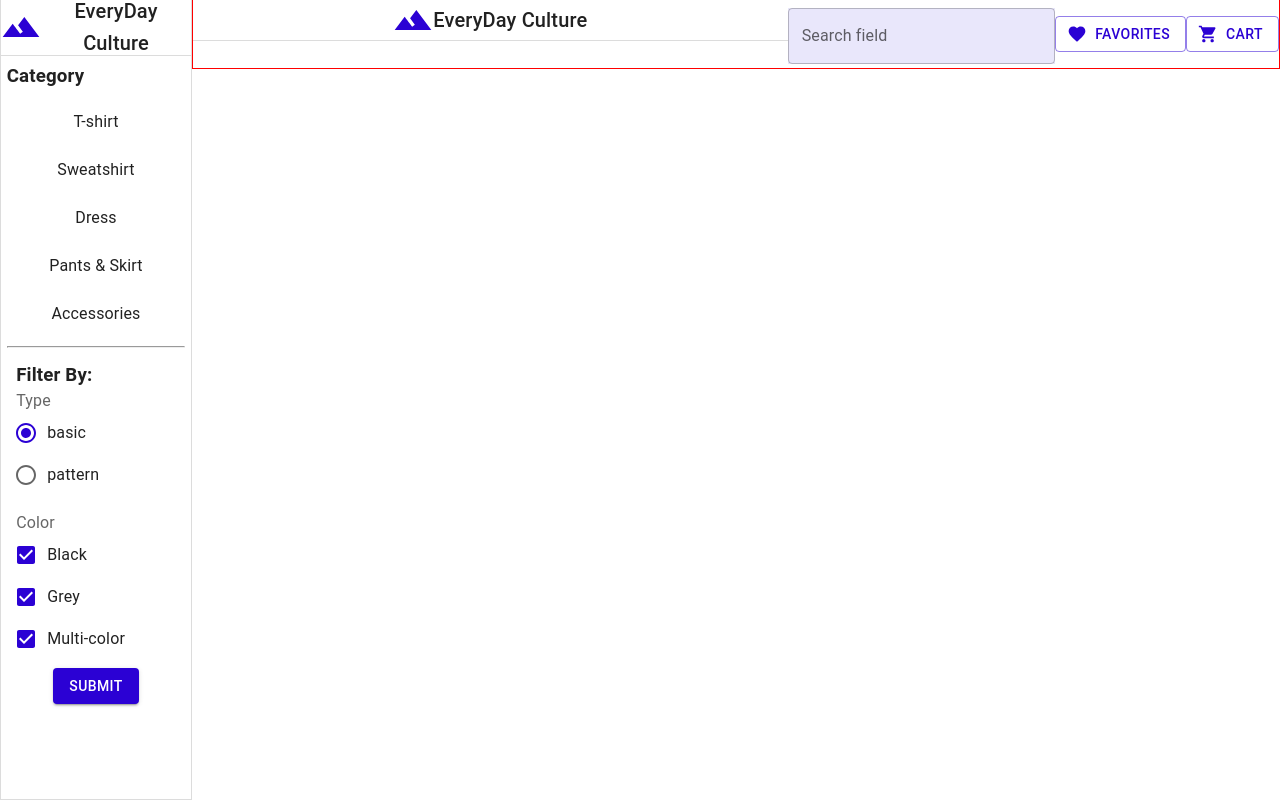
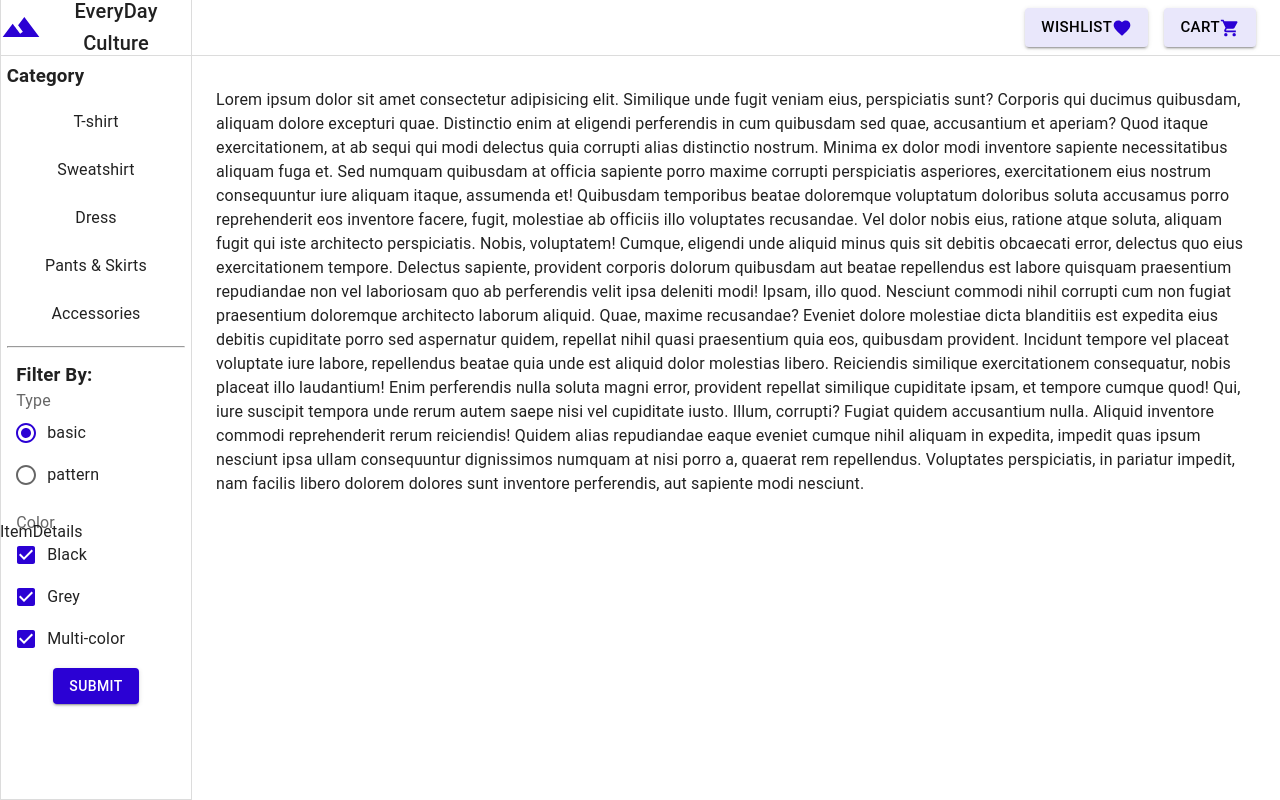
Before and after one commit to moises-devs/EverdayCultureShop, a React (Create React App) app: page /item/1 in a window 1280 px wide. Built offline with nearby package versions, Linux system fonts and the light colour scheme.

Commit message:
fixed navbar working on context

```diff
--- a/src/App.js
+++ b/src/App.js
@@ -1,24 +1,28 @@
-import {Routes, Route} from "react-router-dom";
-// import BottomNavigation from "./Components/Layout/BottomNavigation";
-// import useMediaQuery from '@mui/material/useMediaQuery';
+import {Routes, Route, useLocation } from "react-router-dom";
 import { CssBaseline, ThemeProvider } from "@mui/material";
 import { colorTheme } from "./Components/UI/colorTheme";
 import Home from "./Pages/Home";
 import Navbar from "./Components/Navbar/Navbar";
-
+import { useEffect}from "react";
+import Checkout from "./Components/Checkout/Checkout";
+import Confirmation from "./Components/Checkout/Confirmation";
+import ItemDetails from "./Components/Item/ItemDetails";
 function App() {
-  // const hideBottomNavigation= useMediaQuery('(min-width:600px)');
+  const { pathname } = useLocation();
+  useEffect( () => {
+    window.scrollTo(0,0)
+    return () => null
+  },[pathname]);
   return (
     <ThemeProvider theme={colorTheme}>
     <CssBaseline/>
     <Navbar/>
     <Routes>
       <Route path="/" element={<Home/>} />
-      <Route path="/menu" element={<div> inside menu </div> }/>
-      <Route path="/search" element={<div>inside search </div> }/>
-      <Route path="/cart" element={<div> inside cart </div> } />
+      <Route path="item/:itemId" element={<ItemDetails/>}/>
+      <Route path="checkout" element={<Checkout/>}/>
+      <Route path="checkout/success" element={<Confirmation/> } />
     </Routes>
-    {/* {!hideBottomNavigation && <BottomNavigation/>} */}
     </ThemeProvider>
   );
 }
--- /dev/null
+++ b/src/Components/Checkout/Checkout.js
@@ -0,0 +1,9 @@
+import React from 'react'
+
+function Checkout() {
+  return (
+    <div>Checkout</div>
+  )
+}
+
+export default Checkout
--- /dev/null
+++ b/src/Components/Checkout/Confirmation.js
@@ -0,0 +1,9 @@
+import React from 'react'
+
+function Confirmation() {
+  return (
+    <div>Confirmation</div>
+  )
+}
+
+export default Confirmation
--- /dev/null
+++ b/src/Components/Item/ItemDetails.js
@@ -0,0 +1,9 @@
+import React from 'react'
+
+function ItemDetails() {
+  return (
+    <div>ItemDetails</div>
+  )
+}
+
+export default ItemDetails
--- a/src/Components/Navbar/Navbar.js
+++ b/src/Components/Navbar/Navbar.js
@@ -1,9 +1,9 @@
 import React from 'react'
 import Sidebar from './Sidebar'
-import TopBar from './TopBar'
+import TopBar from "./TopBar"
 import useMediaQuery from '@mui/material/useMediaQuery';
 function Navbar() {
-      const hideSideBar= useMediaQuery('(min-width:890px)');
+      const hideSideBar= useMediaQuery('(min-width:900px)');
   return (
     <>
     {hideSideBar && <Sidebar/>}
--- a/src/Components/Navbar/Sidebar.js
+++ b/src/Components/Navbar/Sidebar.js
@@ -21,19 +21,19 @@ const categories = [
   "T-shirt",
   "Sweatshirt",
   "Dress",
-  "Pants & Skirt",
+  "Pants & Skirts",
   "Accessories",
 ];
 
-function Sidebar() {
+function Sidebar(props) {
   return (
-    <Box
+    <Box className="sidebar"
       sx={{
-        width: "15%",
+        width: `${props.length ? props.length : '15%'}`,
         height: "100vh",
-        border: 0.5,
-        borderColor: "gainsboro",
-        position: "fixed",
+        border:"0.1rem solid",
+        borderColor: 'gainsboro',
+        position: 'fixed',
         borderTop: 0,
       }}
     >
@@ -54,7 +54,7 @@ function Sidebar() {
             height:'7%',
             borderBottom: 0.5,
             borderColor: "gainsboro",
-            justifyContent: "center"
+            justifyContent: "center",
           }}
         >
           <LandscapeIcon sx={{ color: "#2b01d4", fontSize: 40}}/>
--- a/src/Components/Navbar/TopBar.js
+++ b/src/Components/Navbar/TopBar.js
@@ -1,74 +1,179 @@
-import React from "react";
-import {
-  Box,
-  TextField,
-  Button,
-  useMediaQuery,
-  Typography,
-} from "@mui/material";
+import * as React from "react";
+import AppBar from "@mui/material/AppBar";
+import Box from "@mui/material/Box";
+import Drawer from "@mui/material/Drawer";
+import IconButton from "@mui/material/IconButton";
+import MenuIcon from "@mui/icons-material/Menu";
+import Toolbar from "@mui/material/Toolbar";
+import Typography from "@mui/material/Typography";
+import Button from "@mui/material/Button";
+import Sidebar from "./Sidebar";
+import ShoppingCartIcon from "@mui/icons-material/ShoppingCart";
 import FavoriteIcon from "@mui/icons-material/Favorite";
-import ShoppingCartIcon from "@mui/icons-material/ShoppingCart";
 import LandscapeIcon from "@mui/icons-material/Landscape";
-function TopBar() {
-  const hideMobileBar = useMediaQuery("(min-width:890px)");
+const drawerWidth = '45%';
+
+function TopBar(props) {
+  const { window } = props;
+  const [mobileOpen, setMobileOpen] = React.useState(false);
+
+  const handleDrawerToggle = () => {
+    setMobileOpen((prev) => !prev)
+  };
+
+  const drawer = (
+    <Box
+      onClick={handleDrawerToggle}
+      sx={{
+        textAlign: "center",
+        position:'relative'
+      }}
+    >
+      <Sidebar length={drawerWidth} />
+    </Box>
+  );
+
+  const container = window !== undefined ? () => window().document.body : undefined;
+
   return (
     <Box
       sx={{
-        marginLeft: `${hideMobileBar ? "15%" : "0%"}`,
-        height: "7%",
-        border: 0.5,
-        borderColor: "red",
-        borderTop: 0,
         display: "flex",
-        padding: `${hideMobileBar ? "0%" : "2%"}`,
-        flexDirection: `${hideMobileBar ? "row" : "column"}`,
-        justifyContent: `${hideMobileBar ? "space-around" : "center"}`,
-        width: `${hideMobileBar ? "85%" : "100%"}`,
+        marginLeft: { xs: 0, sm: 0, md: "15%", lg: "15%", xl: "15%" },
       }}
     >
-      <Box
+      <AppBar
+        component="nav"
         sx={{
-          width: "100%",
-          display: "flex",
-          alignItems: "center",
+          width: { xs: "100%", sm: "100%", md: "85%", lg: "85%", xl: "85%" },
           height: "7%",
+          backgroundColor: "white",
+          color: "black",
+          border: "none",
           borderBottom: 0.5,
           borderColor: "gainsboro",
-          justifyContent: "center",
+          justifyContent:'center',
+          boxShadow:'none',
+
         }}
       >
-        <LandscapeIcon sx={{ color: "#2b01d4", fontSize: 40 }} />
-        <Typography sx={{ textAlign: "center" }} variant="h6" component="h1">
-          EveryDay Culture
+        <Toolbar>
+          <IconButton
+            color="inherit"
+            aria-label="open drawer"
+            edge="start"
+            onClick={handleDrawerToggle}
+            sx={{ mr: 2, display: { md: "none", lg:'none', xl:'none' } }}
+          >
+            <MenuIcon />
+          </IconButton>
+          <Typography
+            variant="h6"
+            component="div"
+            sx={{
+              flexGrow: 1,
+              alignSelf: "center",
+              visibility: { xs: "visible", sm: "visible", md: "hidden", lg:'hidden', xl:'hidden' },
+              fontSize: { xs: 10, sm: 20 },
+            }}
+          >
+            EveryDay Culture{" "}
+            <LandscapeIcon
+              sx={{ color: "#2b01d4", fontSize: { xs: 15, sm: 20 } }}
+            />
+          </Typography>
+          <Box
+            sx={{
+              display: { xs: "flex", sm: "block" },
+              flexWrap: "no-wrap",
+              justifyContent: "space-betwen",
+              alignItems:'center'
+            }}
+          >
+            <Button
+            color="secondary" variant="contained"
+              sx={{
+                backgroundColor: "secondary",
+                color: "black",
+                fontSize: { xs: 10, sm: 15 },
+                marginRight:2
+              }}
+            >
+              WishList
+              <FavoriteIcon
+                color="primary"
+                sx={{ fontSize: { xs: 15, sm: 20 } }}
+              />{" "}
+            </Button>
+            <Button color="secondary" variant="contained" sx={{ color: "black", fontSize: { xs: 10, sm: 15 } }}>
+              Cart
+              <ShoppingCartIcon
+                color="primary"
+                sx={{ fontSize: { xs: 15, sm: 20 } }}
+              />
+            </Button>
+          </Box>
+        </Toolbar>
+      </AppBar>
+      <Box component="nav">
+        <Drawer
+          container={container}
+          variant="temporary"
+          open={mobileOpen}
+          onClose={handleDrawerToggle}
+          ModalProps={{
+            keepMounted: true, // Better open performance on mobile.
+          }}
+          sx={{
+            display: { xs: "block", sm: "block", md:'none', lg:'none', xl:'none' },
+            "& .MuiDrawer-paper": {
+              boxSizing: "border-box",
+              width: drawerWidth,
+            },
+          }}
+        >
+          {drawer}
+        </Drawer>
+      </Box>
+      <Box component="main" sx={{ p: 3 } }>
+        <Toolbar />
+        <Typography>
+          Lorem ipsum dolor sit amet consectetur adipisicing elit. Similique
+          unde fugit veniam eius, perspiciatis sunt? Corporis qui ducimus
+          quibusdam, aliquam dolore excepturi quae. Distinctio enim at eligendi
+          perferendis in cum quibusdam sed quae, accusantium et aperiam? Quod
+          itaque exercitationem, at ab sequi qui modi delectus quia corrupti
+          alias distinctio nostrum. Minima ex dolor modi inventore sapiente
+          necessitatibus aliquam fuga et. Sed numquam quibusdam at officia
+          sapiente porro maxime corrupti perspiciatis asperiores, exercitationem
+          eius nostrum consequuntur iure aliquam itaque, assumenda et! Quibusdam
+          temporibus beatae doloremque voluptatum doloribus soluta accusamus
+          porro reprehenderit eos inventore facere, fugit, molestiae ab officiis
+          illo voluptates recusandae. Vel dolor nobis eius, ratione atque
+          soluta, aliquam fugit qui iste architecto perspiciatis. Nobis,
+          voluptatem! Cumque, eligendi unde aliquid minus quis sit debitis
+          obcaecati error, delectus quo eius exercitationem tempore. Delectus
+          sapiente, provident corporis dolorum quibusdam aut beatae repellendus
+          est labore quisquam praesentium repudiandae non vel laboriosam quo ab
+          perferendis velit ipsa deleniti modi! Ipsam, illo quod. Nesciunt
+          commodi nihil corrupti cum non fugiat praesentium doloremque
+          architecto laborum aliquid. Quae, maxime recusandae? Eveniet dolore
+          molestiae dicta blanditiis est expedita eius debitis cupiditate porro
+          sed aspernatur quidem, repellat nihil quasi praesentium quia eos,
+          quibusdam provident. Incidunt tempore vel placeat voluptate iure
+          labore, repellendus beatae quia unde est aliquid dolor molestias
+          libero. Reiciendis similique exercitationem consequatur, nobis placeat
+          illo laudantium! Enim perferendis nulla soluta magni error, provident
+          repellat similique cupiditate ipsam, et tempore cumque quod! Qui, iure
+          suscipit tempora unde rerum autem saepe nisi vel cupiditate iusto.
+          Illum, corrupti? Fugiat quidem accusantium nulla. Aliquid inventore
+          commodi reprehenderit rerum reiciendis! Quidem alias repudiandae eaque
+          eveniet cumque nihil aliquam in expedita, impedit quas ipsum nesciunt
+          ipsa ullam consequuntur dignissimos numquam at nisi porro a, quaerat
+          rem repellendus. Voluptates perspiciatis, in pariatur impedit, nam
+          facilis libero dolorem dolores sunt inventore perferendis, aut
+          sapiente modi nesciunt.
         </Typography>
-      </Box>
-
-      <Box sx={{ width: `${hideMobileBar ? "45%" : "100%"}` }}>
-        <TextField
-          id="filled-search"
-          label="Search field"
-          type="search"
-          margin="dense"
-          sx={{ backgroundColor: "#e9e7fb", width: "100%" }}
-          placeholder="Search Amoung 100 Products..."
-        ></TextField>
-      </Box>
-      {/* start right side of top bar */}
-      <Box
-        sx={{
-          width: "30%",
-          maxWidth: "250px",
-          display: "flex",
-          alignItems: "center",
-          justifyContent: "space-around",
-        }}
-      >
-        <Button variant="outlined" startIcon={<FavoriteIcon />}>
-          Favorites
-        </Button>
-        <Button variant="outlined" startIcon={<ShoppingCartIcon />}>
-          Cart
-        </Button>
       </Box>
     </Box>
   );
```
Also changed, not shown: src/Components/Layout/BottomNavigation.js (deleted, +0 -40 lines), src/Store/cartSlice.js (added).
